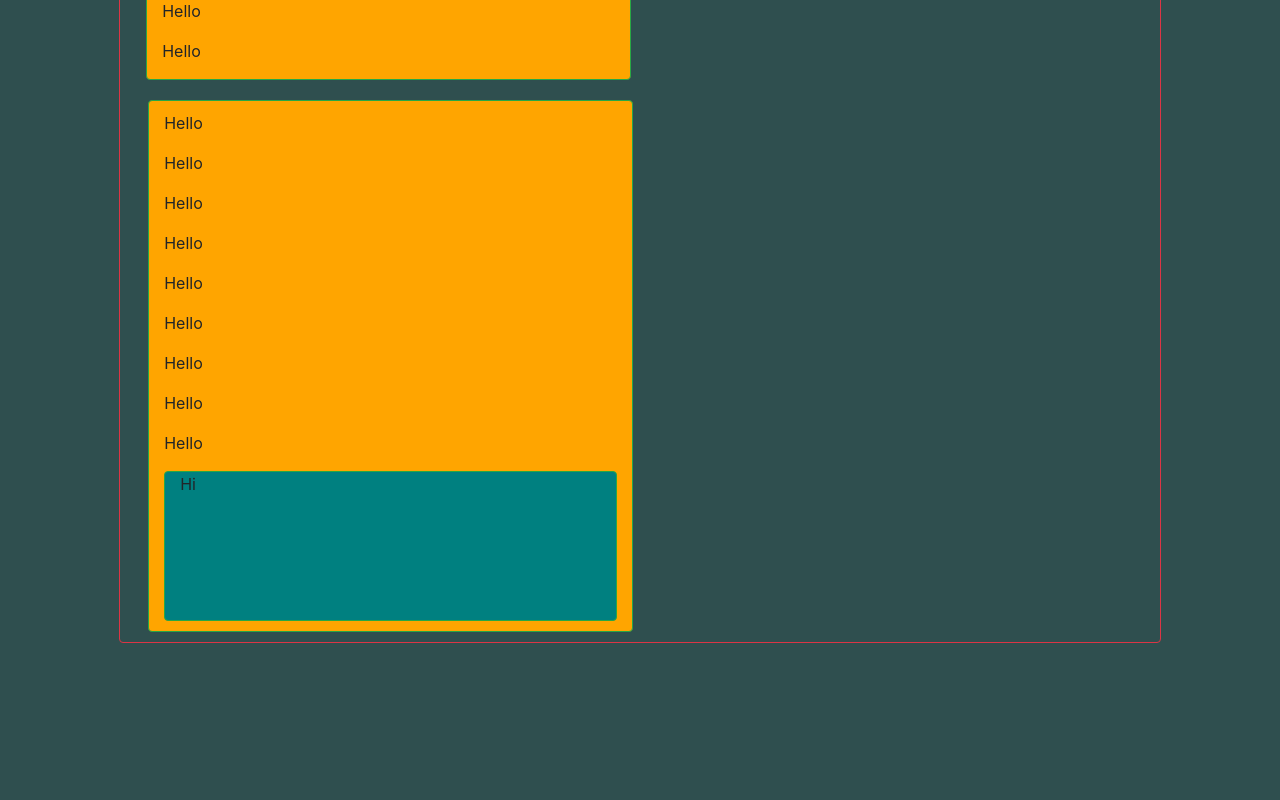
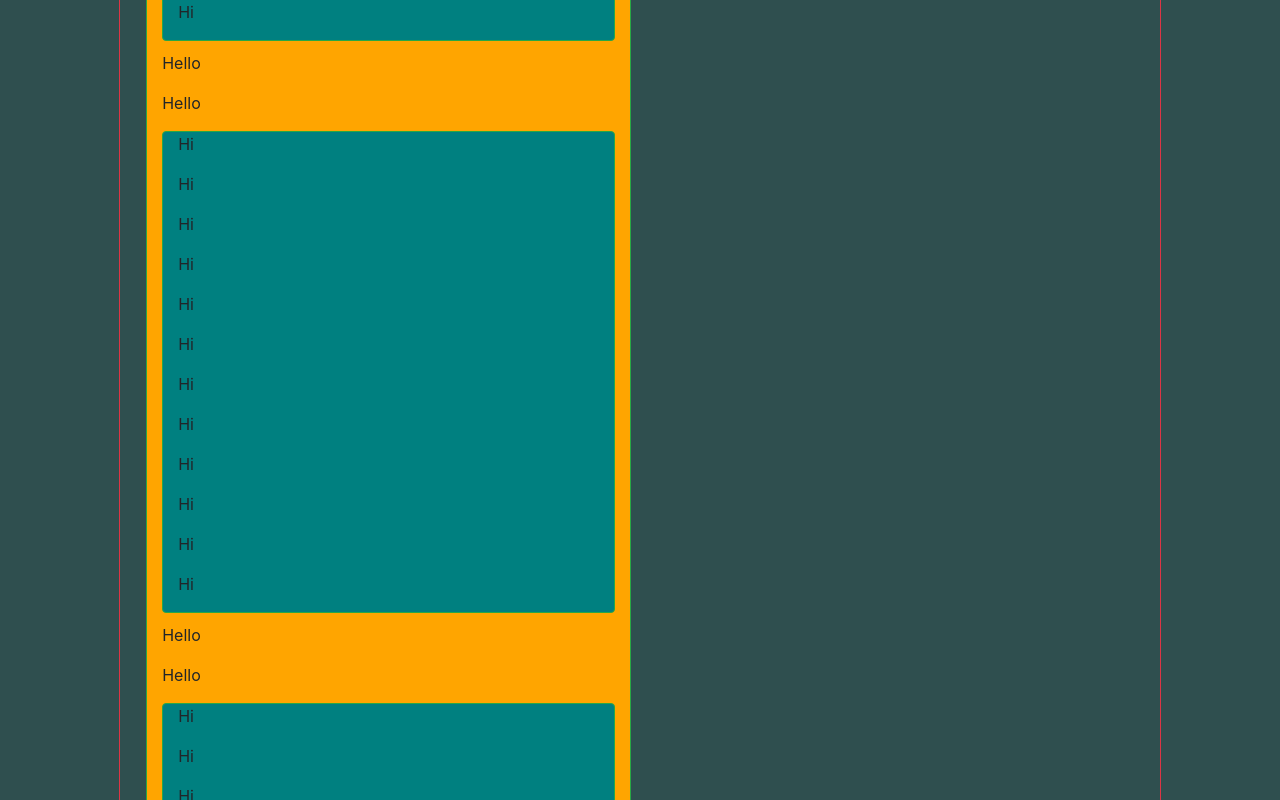
Before and after one commit to usafowose/Portfolio, a React (Create React App) app: page / in a window 1280 px wide. Shown: the part 600-1400 px from the top of the page. Before the commit the page ends 1243 px from the top, so only its background shows below. Built offline with nearby package versions, Linux system fonts and the light colour scheme.

Commit message:
Added minHeight styling to avoid scroll bar

```diff
--- a/src/Body/Body_Left/horizontal_cards.js
+++ b/src/Body/Body_Left/horizontal_cards.js
@@ -3,8 +3,20 @@ import React from 'react'
 const HorizontalDiv = (props) => {
     return (
 
-      <div className = 'container-fluid border border-success rounded' style={{backgroundColor:'teal', marginTop:10, marginBottom:10, height: 150}} >
+      <div className = 'container-fluid border border-success rounded' style={{backgroundColor:'teal', marginTop:10, marginBottom:10, minHeight: 150, overflow:'auto'}} >
         <p>Hi</p>
+        <p>Hi</p>
+        <p>Hi</p>
+        <p>Hi</p>
+        <p>Hi</p>
+        <p>Hi</p>
+        <p>Hi</p>
+        <p>Hi</p>
+        <p>Hi</p>
+        <p>Hi</p>
+        <p>Hi</p>
+        <p>Hi</p>
+
       </div>
 
     )
--- a/src/Body/Body_Left/index.js
+++ b/src/Body/Body_Left/index.js
@@ -7,12 +7,16 @@ const BodyLeft = (props) => {
             <HorizontalDiv />
             <p>Hello</p>
             <p>Hello</p>
+            <HorizontalDiv />
             <p>Hello</p>
             <p>Hello</p>
+            <HorizontalDiv />
             <p>Hello</p>
             <p>Hello</p>
+            <HorizontalDiv />
             <p>Hello</p>
             <p>Hello</p>
+            <HorizontalDiv />
             <p>Hello</p>
         </div>
     )
--- a/src/Body/Body_Right/index.js
+++ b/src/Body/Body_Right/index.js
@@ -5,14 +5,23 @@ const BodyRight = (props) => {
     return (
         <div className='container-fluid border border-success rounded' style={{ minHeight: '25', float: 'left', backgroundColor: 'orange', margin: 10, marginLeft: 13, width: '48%', paddingTop:10, overflow: 'auto' }}>
             <p>Hello</p>
+            <HorizontalDiv />
+            <p>Hello</p>
+            <HorizontalDiv />
+            <p>Hello</p>
+            <HorizontalDiv />
+            <p>Hello</p>
+            <HorizontalDiv />
+            <p>Hello</p>
+            <HorizontalDiv />
+            <p>Hello</p>
+            <HorizontalDiv />
+            <p>Hello</p>
+            <HorizontalDiv />
             <p>Hello</p>
             <p>Hello</p>
-            <p>Hello</p>
-            <p>Hello</p>
-            <p>Hello</p>
-            <p>Hello</p>
-            <p>Hello</p>
-            <p>Hello</p>
+            <HorizontalDiv />
+            <HorizontalDiv />
             <HorizontalDiv />
         </div>
     )
```
Also changed, not shown: 1 other file (tests, documents, lock files or other folders).
